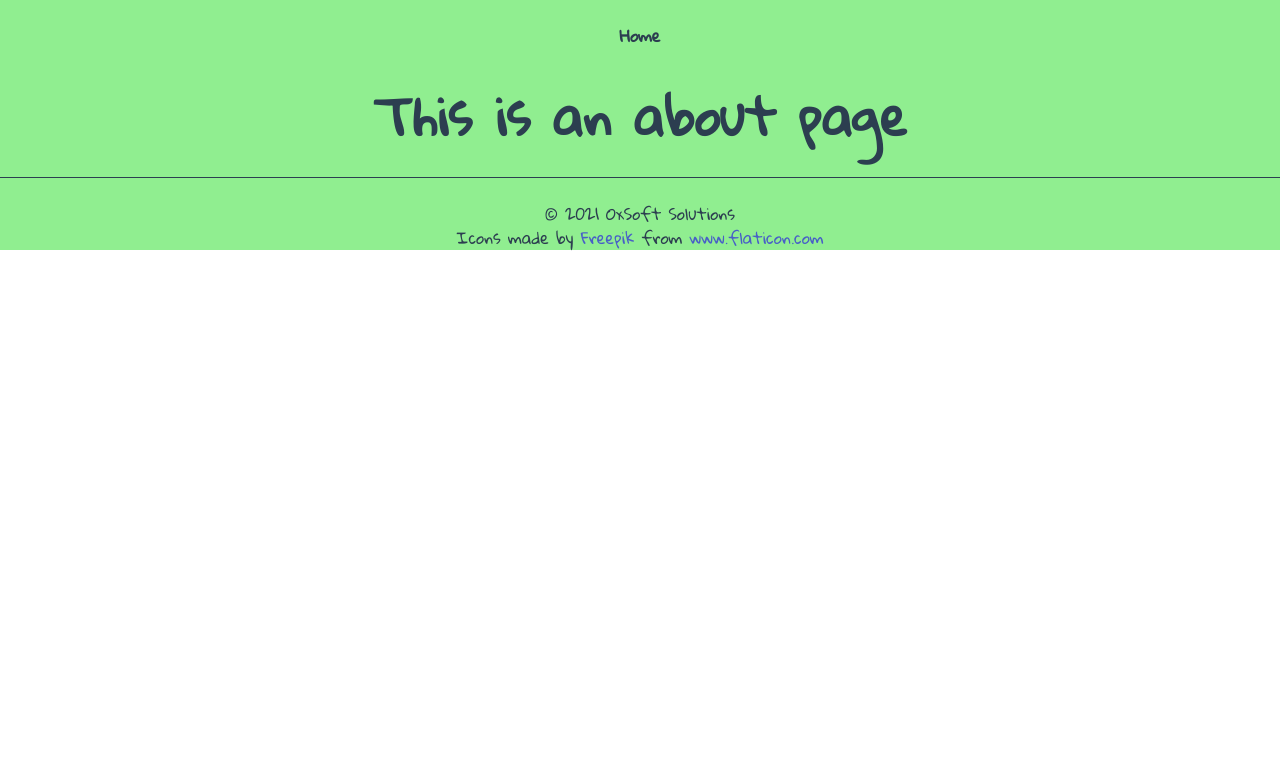
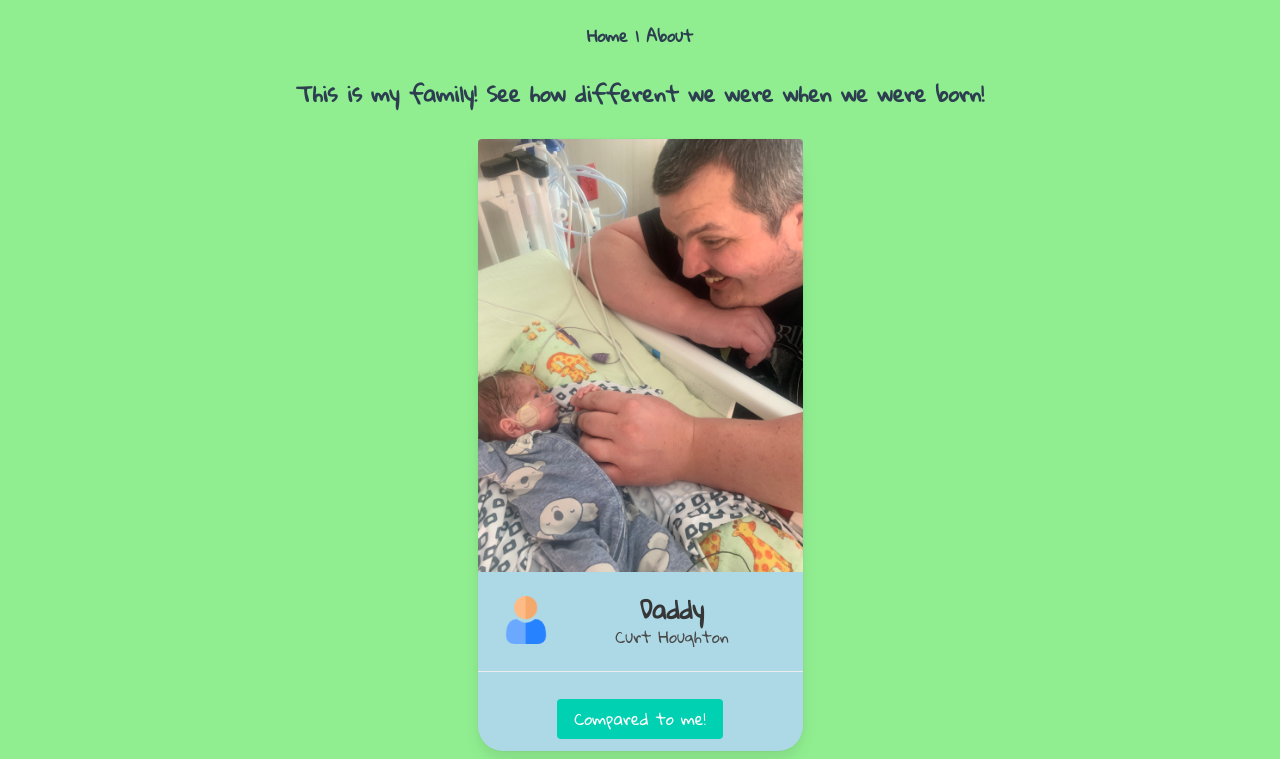
Before and after one commit to CHoughtonTech/small-but-mighty, a Vue app: page /about in a window 1280 px wide. Shown: the top 759 px of the page. Built offline with nearby package versions, Linux system fonts and the light colour scheme.

Commit message:
LJH-04 About me
added about page showing the difference between lucas and the rest of his family when he was born.

```diff
--- a/src/App.vue
+++ b/src/App.vue
@@ -2,7 +2,8 @@
   <div id="app">
     <br/>
     <div id="nav">
-      <router-link to="/">Home</router-link>
+      <router-link to="/">Home</router-link> |
+      <router-link to="/about">About</router-link>
     </div>
     <router-view />
     <hr/>
@@ -16,6 +17,8 @@ export default {
   created() {
     this.$store.dispatch("getWeeks");
     this.$store.dispatch("getDailyUpdates");
+    this.$store.dispatch("getFamilyMembers");
+    this.$store.dispatch("getLucasInfo");
   },
   computed: {
     currentYear() {
--- a/src/api/LucasUpdates.js
+++ b/src/api/LucasUpdates.js
@@ -39,11 +39,11 @@ const _dailyUpdates = [
     { "id": 30, "weekId": 4, "date": "7/19/2021", "details": "I'm one month old today!! And I also drank milk for the first time today!! I did so good, but boy did I get tired!", "weight": 2025, "additionalDetails": "Today our beautiful baby boy turned one month old! It blows our mind he's been in the NICU for a whole month now. He decided to surprise us with drinking 11 ML of milk from his bottle for his noon feeding!! We are so excited that he was able to do this, and starting tomorrow, we get to try and bottle feed our little man! Additionally, the cultures on his blood and urine came back negative!! Such a great day today.", "dailyPicture": require("../assets/day31.jpg") }
 ]
 const _family = [
-    { "id": 0, "name": "Curt Houghton", "relation": "Daddy", "birthDate": "10/28/1988", "birthWeight": 4365, "birthLength": 48.3, "photo": require("../assets/daddy.jpg") },
-    { "id": 1, "name": "Kelly Houghton", "relation": "Mommy", "birthDate": "7/4/1984", "birthWeight": 2381, "birthLength": 48.3, "photo": require("../assets/mommy.jpg") },
-    { "id": 2, "name": "Trey Parks", "relation": "Brother", "birthDate": "4/12/2010", "birthWeight": 4422, "birthLength": 54.6, "photo": require("../assets/TAPH_main.jpg") },
-    { "id": 3, "name": "Trison Gardner", "relation": "Brother", "birthDate": "8/16/2010", "birthWeight": 3713, "birthLength": 50.8, "photo": require("../assets/TKG_main.jpg") },
-    { "id": 4, "name": "Peiper Tomlinson", "relation": "Sister", "birthDate": "11/9/2014", "birthWeight": 3713, "birthLength": 53.3, "photo": require("../assets/PJT_main.jpg") }
+    { "id": 0, "name": "Curt Houghton", "relation": "Daddy", "birthDate": "10/28/1988", "birthWeight": 4366, "birthLength": 48.3, "photo": require("../assets/daddy.jpg") },
+    { "id": 1, "name": "Kelly Houghton", "relation": "Mommy", "birthDate": "7/4/1984", "birthWeight": 2382, "birthLength": 48.3, "photo": require("../assets/mommy.jpg") },
+    { "id": 2, "name": "Trey Parks", "relation": "Brother", "birthDate": "4/12/2010", "birthWeight": 4423, "birthLength": 54.7, "photo": require("../assets/TAPH_main.jpg") },
+    { "id": 3, "name": "Trison Gardner", "relation": "Brother", "birthDate": "8/16/2010", "birthWeight": 3714, "birthLength": 50.8, "photo": require("../assets/TKG_main.jpg") },
+    { "id": 4, "name": "Peiper Tomlinson", "relation": "Sister", "birthDate": "11/9/2014", "birthWeight": 3714, "birthLength": 53.5, "photo": require("../assets/PJT_main.jpg") }
 ]
 
 const _lucas = {
--- /dev/null
+++ b/src/components/BaseFamilyInfo.vue
@@ -0,0 +1,157 @@
+<template>
+    <div class="info-container-fc">
+        <div class="card custom-card-fc">
+            <div v-if="!flipped" class="card-image">
+                <figure class="image is-3by4">
+                    <img :src="member.photo" alt="Placeholder image">
+                </figure>
+            </div>
+            <div class="card-content">
+                <div class="media">
+                    <div class="media-left">
+                        <figure class="image is-48x48">
+                            <img src="@/assets/user.png" alt="User Icon">
+                        </figure>
+                    </div>
+                    <div class="media-content no-overflow-fc">
+                        <p class="title is-4">{{member.relation}}</p>
+                        <p class="subtitle is-6">{{member.name}}</p>
+                    </div>
+                </div>
+                <div v-if="flipped" class="media">
+                    <div class="media-left">
+                        <figure class="image is-48x48">
+                            <img src="@/assets/calendarDate.png" alt="Date Icon">
+                        </figure>
+                    </div>
+                    <div class="media-content no-overflow-fc">
+                        <p class="title is-4">Date</p>
+                        <p class="subtitle is-6">{{member.birthDate}}</p>
+                        <p class="subtitle is-6">{{ageDiff}}</p>
+                    </div>
+                </div>
+                <div v-if="flipped" class="media">
+                    <div class="media-left">
+                        <figure class="image is-48x48">
+                            <img src="@/assets/obesity.png" alt="Weight Icon">
+                        </figure>
+                    </div>
+                    <div class="media-content no-overflow-fc">
+                        <p class="title is-4">Weight</p>
+                        <p class="subtitle is-6">{{weight}}</p>
+                        <p class="subtitle is-6">{{weightDiff}}</p>
+                    </div>
+                </div>
+                <div v-if="flipped" class="media">
+                    <div class="media-left">
+                        <figure class="image is-48x48">
+                            <img src="@/assets/ruler.png" alt="Length Icon">
+                        </figure>
+                    </div>
+                    <div class="media-content no-overflow-fc">
+                        <p class="title is-4">Length</p>
+                        <p class="subtitle is-6">{{length}}</p>
+                        <p class="subtitle is-6">{{lengthDiff}}</p>
+                    </div>
+                </div>
+            </div>
+            <footer class="card-footer">
+                <p class="card-footer-item">
+                    <button class="button is-primary" @click="toggleCard">{{buttonText}}</button>
+                </p>
+            </footer>
+        </div>
+    </div>
+</template>
+<script>
+import { conversionsMixin } from '../mixins/conversionsMixin';
+export default {
+    mixins: [conversionsMixin],
+    props: {
+        familyMember: Object
+    },
+    created() {
+        this.member = this.familyMember;
+        this.length = this.convertCMToIN(this.member.birthLength);
+        this.weight = this.convertGramsToPounds(this.member.birthWeight);
+    },
+    computed: {
+        weightDiff() {
+            let gramDiff = this.member.birthWeight - this.$store.state.lucas.birthWeight;
+            let weightDiff = this.gramsToPounds(gramDiff);
+            return `My ${this.member.relation} weighed about ${weightDiff} more than me!`;
+        },
+        lengthDiff() {
+            let cmDiff = this.member.birthLength - this.$store.state.lucas.birthLength;
+            let inDiff = this.cMToIN(cmDiff);
+            return `My ${this.member.relation} was about ${inDiff} longer than me!`;
+        },
+        ageDiff() {
+            let ageDiff = this.daysDiff(this.member.birthDate, this.$store.state.lucas.birthDate);
+            return `My ${this.member.relation} was ${ageDiff} old when I was born!`;
+        },
+        buttonText() {
+            return this.flipped ? "Close" : "Compared to me!";
+        }
+    },
+    data() {
+        return {
+            member: null,
+            flipped: false,
+            length: null,
+            weight: null
+        }
+    },
+    methods: {
+        toggleCard() {
+            this.flipped = !this.flipped;
+        },
+        daysDiff(sd, ed){
+            let startDate = new Date(sd);
+            let endDate = new Date(ed);
+            let diff = Math.floor(endDate.getTime() - startDate.getTime());
+            let day = 1000 * 60 * 60 * 24;
+            let days = Math.floor(diff/day);
+            let years = Math.floor(days/365);
+            return `${years} years`;
+        },
+        gramsToPounds(grams) {
+            const ouncePerGram = 0.035274;
+            let totalOunces = grams * ouncePerGram;
+            let pounds = Math.floor(totalOunces / 16);
+            let ounces = Math.ceil((totalOunces - (pounds * 16)) * 2) / 2;
+            if (!isNaN(pounds) && !isNaN(ounces)) {
+                return `${pounds} lbs ${ounces} oz`;
+            } else if (!isNaN(pounds)) {
+                return `${pounds} lbs`
+            } else {
+                return null;
+            }
+        },
+        cMToIN(cm) {
+            const inchPerCM = 0.393701;
+            let inches = Math.ceil(cm * inchPerCM * 2) / 2;
+            if (!isNaN(inches)) {
+                return `${inches} inches`
+            } else {
+                return null;
+            }
+        }
+    }
+}
+</script>
+<style>
+.info-container-fc {
+    max-width: 350px;
+    margin: 5px;
+    display: inline-flex;
+}
+.custom-card-fc {
+    border-radius: 25px;
+    background-color:lightblue;
+    min-width: 325px;
+}
+.no-overflow-fc {
+    overflow: hidden;
+}
+</style>
--- a/src/views/About.vue
+++ b/src/views/About.vue
@@ -1,5 +1,22 @@
 <template>
   <div class="about">
-    <h1>This is an about page</h1>
+    <h4>This is my family! See how different we were when we were born!</h4> <br/>
+    <ul>
+      <li v-for="f in this.$store.state.family" :key="f.id"><BaseFamilyInfo :familyMember="f"></BaseFamilyInfo></li>
+    </ul>
+    <button class="button is-info" @click="backToTop">Back to Top</button>
   </div>
 </template>
+<script>
+import BaseFamilyInfo from '../components/BaseFamilyInfo.vue'
+export default {
+  components: {
+    BaseFamilyInfo: BaseFamilyInfo
+  },
+  methods: {
+    backToTop() {
+      window.scrollTo(0,0);
+    }
+  }
+}
+</script>
```
Also changed, not shown: src/assets/mommy.jpg, src/assets/user.png (added).
